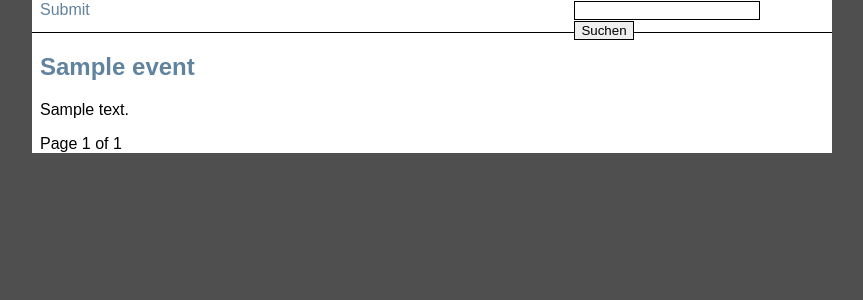
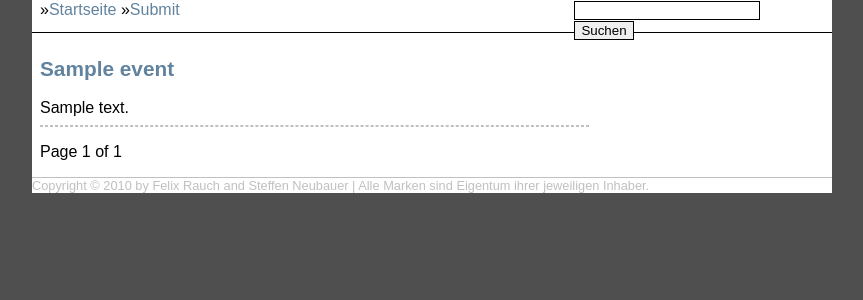
Before and after one commit to matepeter/ffmff, a Django app: template templates/home.html in a window 1280 px wide. Shown: the part 252-552 px from the top of the page, without its empty margins (208-1071 px from the left). Run offline with Django 3.2, Linux system fonts and the light colour scheme; the template is opened without the code that fills it: most values are stand-ins (such as "Sample title", 1, 10 or a date in 2020).

Commit message:
Design:  - Added sidebar  - Modified Navigation bar  - Modified event_title style and added seperators  - Added footer

```diff
--- a/media/awesomeness.css
+++ b/media/awesomeness.css
@@ -34,6 +34,21 @@ div#content {
 	padding-left: 0.5em
 }
 
+div#content_eventlist {
+	float: left;
+	border: 0px;
+	margin: 0px;
+	width: 70%;
+}
+
+div#content_sidebar {
+	width: 30%;
+	border: 0px;
+	margin: 0px;
+	padding-top: 0.5em;
+	margin-left: 70%;
+}
+
 div#navigation {
 	border: solid 1px;
 	border-right-style: none;
@@ -68,10 +83,15 @@ input#suchfeld {
 }
 
 div#footer {
+	font-size: 80%;
+	color: #c0c0c0;
+	border-top: 1px solid;
 	background-color: white;
+	clear: both;
 }
 
-.event_title { font-family: Arial, Verdana, sans-serif; font-size: 150%; font-stretch: unchanged; font-weight: bold; }
+.event_title { font-family: Arial, Verdana, sans-serif; font-size: 130%; font-weight: bold; }
+.event_seperator { border: dashed #c0c0c0 1px;}
 
 h2 {
 }
--- a/templates/base.html
+++ b/templates/base.html
@@ -9,15 +9,16 @@
 		<span id="title"><img src="/media/title.gif" alt="Filmfestivals in Frankfurt am Main"></span>
 	</div>
 	<div id="navigation">
-		<a href="/events/submit">Submit</a>
+		&raquo;<a href="/">Startseite</a>&nbsp;&raquo;<a href="/events/submit">Submit</a>
 		<div id="such_bereich">
-			<form method="GET" id="search" action="/search/"><input type="text" name="q" id="suchfeld"/> <input type="submit" value="Suchen" id="submit"/> </form></span>
+			<form method="GET" id="search" action="/search/"><input type="text" name="q" id="suchfeld"/> <input type="submit" value="Suchen" id="submit"/> </form>
 		</div>
 	</div>
 	<div id="content">
 		{% block content %}{% endblock %}
 	</div>
 	<div id="footer">
+	Copyright &copy; 2010 by Felix Rauch and Steffen Neubauer &#124; Alle Marken sind Eigentum ihrer jeweiligen Inhaber.
 	</div>
 </body>
 </html>
--- a/templates/home.html
+++ b/templates/home.html
@@ -2,11 +2,16 @@
 {% load markup %}
 
 {% block content %}
+<div id="content_eventlist" >
 {% for e in events %}
 	<h2 class="event_title"><a href="{{ e.get_absolute_url }}">{{ e.name }}</a></h2>
-	<span>{{ e.desc|markdown }}</span>
+	<div class="event_desc">{{ e.desc|markdown }}</div>
+	<hr class="event_seperator">
 {% empty %}
 	<p>There are no events.</p>
 {% endfor %}
 <p>Page {{ page }} of {{ all_pages }}</p>
+</div>
+<div id="content_sidebar">
+</div>
 {% endblock %}
```
